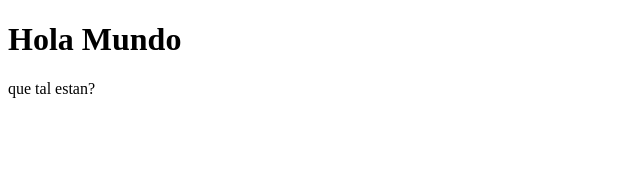
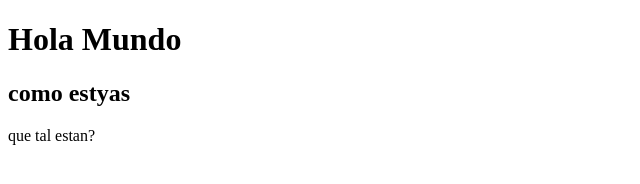
Before and after one commit to AndreeInput/Prueba, a plain HTML site: page index.html in a window 1280 px wide. Shown: the whole page, without its empty margins (0-640 px from the left). Drawn offline with Linux system fonts and the light colour scheme.

Commit message:
nuevos cambios

```diff
--- a/index.html
+++ b/index.html
@@ -8,6 +8,7 @@
 </head>
 <body>
     <h1>Hola Mundo</h1>
+    <h2>como estyas</h2>
     <script src="/nuevo.js"></script>
 </body>
 </html>
```
